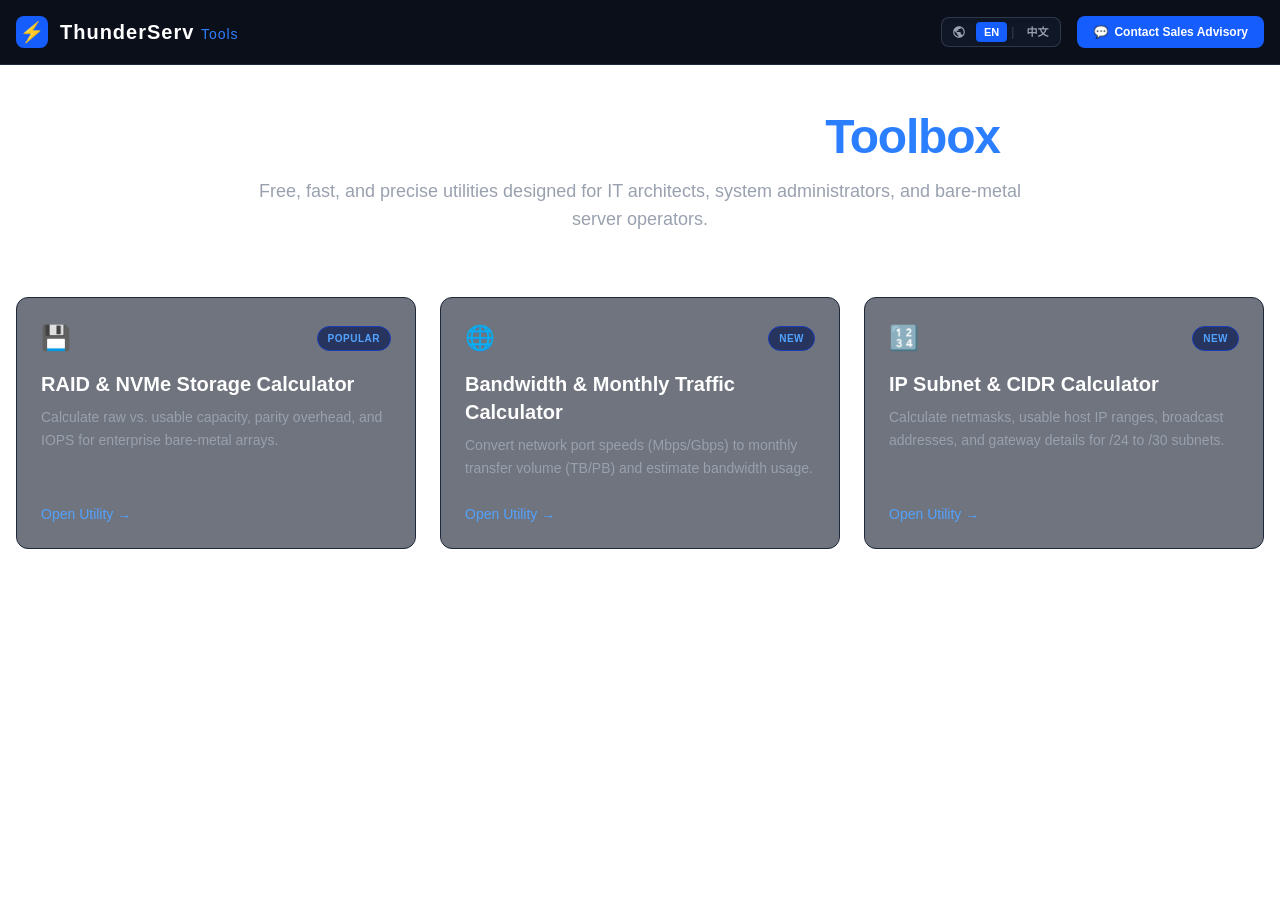
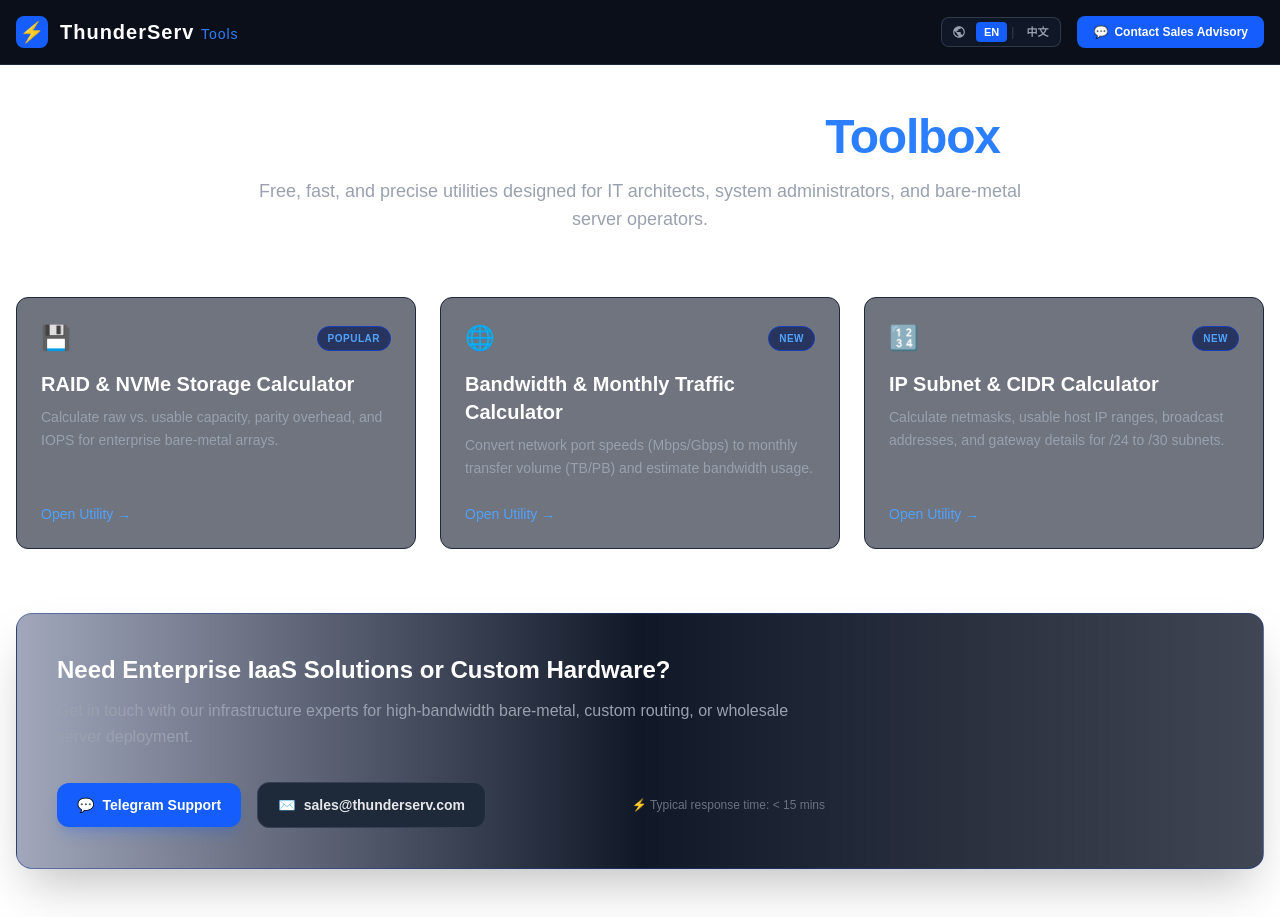
Before and after one commit to khpiang/thunderserv-tools, a Next.js app: page / in a window 1280 px wide. Before the commit the page ends 800 px from the top, so only its background shows below. Built offline with nearby package versions, Linux system fonts and the light colour scheme.

Commit message:
Update page.tsx

```diff
--- a/app/page.tsx
+++ b/app/page.tsx
@@ -1,6 +1,7 @@
 "use client";
 
 import React from "react";
+import Link from "next/link";
 import { useLanguage } from "@/context/LanguageContext";
 
 export default function Home() {
@@ -20,7 +21,7 @@
       </div>
 
       {/* Tools Grid */}
-      <div className="grid grid-cols-1 md:grid-cols-3 gap-6">
+      <div className="grid grid-cols-1 md:grid-cols-3 gap-6 mb-16">
         {/* Tool 1: RAID Calculator */}
         <div className="bg-gray-900/60 border border-gray-800 rounded-xl p-6 flex flex-col justify-between hover:border-gray-700 transition">
           <div>
@@ -37,12 +38,12 @@
               {t("card.raid.desc")}
             </p>
           </div>
-          <a
-            href="#"
+          <Link
+            href="/raid"
             className="text-sm font-medium text-blue-400 hover:text-blue-300 flex items-center gap-1 transition"
           >
             {t("card.open")}
-          </a>
+          </Link>
         </div>
 
         {/* Tool 2: Bandwidth Calculator */}
@@ -61,12 +62,12 @@
               {t("card.bandwidth.desc")}
             </p>
           </div>
-          <a
-            href="#"
+          <Link
+            href="/bandwidth"
             className="text-sm font-medium text-blue-400 hover:text-blue-300 flex items-center gap-1 transition"
           >
             {t("card.open")}
-          </a>
+          </Link>
         </div>
 
         {/* Tool 3: IP Subnet Calculator */}
@@ -85,12 +86,50 @@
               {t("card.ip.desc")}
             </p>
           </div>
-          <a
-            href="#"
+          <Link
+            href="/ip"
             className="text-sm font-medium text-blue-400 hover:text-blue-300 flex items-center gap-1 transition"
           >
             {t("card.open")}
-          </a>
+          </Link>
+        </div>
+      </div>
+
+      {/* Enterprise Advisory & Contact Section */}
+      <div id="contact" className="bg-gradient-to-r from-blue-950/40 via-gray-900 to-gray-900/80 border border-blue-900/50 rounded-2xl p-8 sm:p-10 shadow-2xl">
+        <div className="max-w-3xl">
+          <h3 className="text-2xl font-bold text-white mb-3">
+            {t("contact.title")}
+          </h3>
+          <p className="text-gray-400 text-sm sm:text-base leading-relaxed mb-8">
+            {t("contact.subtitle")}
+          </p>
+
+          <div className="flex flex-wrap items-center gap-4">
+            {/* Telegram Link */}
+            <a
+              href="https://t.me/thunderserv"
+              target="_blank"
+              rel="noopener noreferrer"
+              className="bg-blue-600 hover:bg-blue-500 text-white font-semibold text-sm px-5 py-3 rounded-xl transition flex items-center gap-2 shadow-lg shadow-blue-600/20"
+            >
+              <span>💬</span>
+              <span>{t("contact.tg")}</span>
+            </a>
+
+            {/* Email Link */}
+            <a
+              href="mailto:sales@thunderserv.com"
+              className="bg-gray-800 hover:bg-gray-700 text-gray-200 border border-gray-700 font-semibold text-sm px-5 py-3 rounded-xl transition flex items-center gap-2"
+            >
+              <span>✉️</span>
+              <span>sales@thunderserv.com</span>
+            </a>
+
+            <span className="text-xs text-gray-500 ml-auto">
+              ⚡ {t("contact.response")}
+            </span>
+          </div>
         </div>
       </div>
     </main>
```
